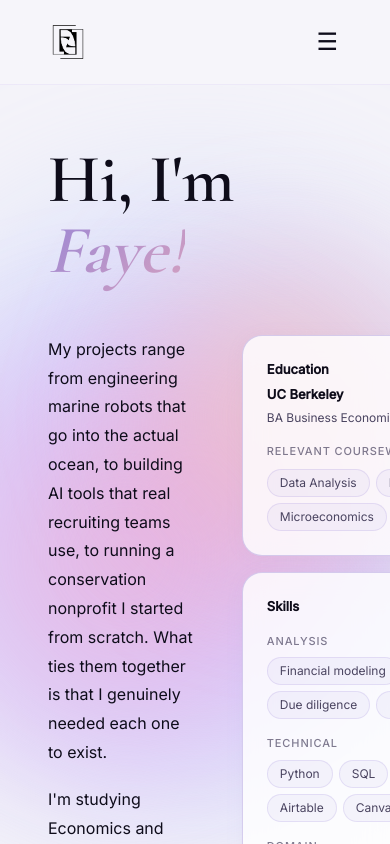
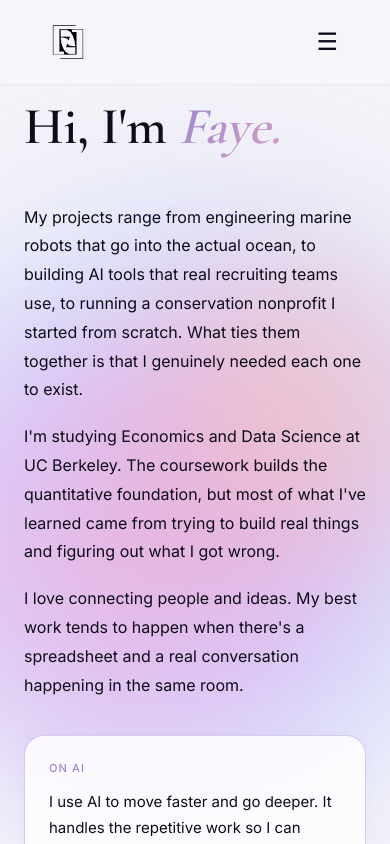
Before and after one commit to flinlabs/new-portfolio, a Next.js app: page /about in a window 390 px wide. Shown: the top 844 px of the page. Built offline with nearby package versions, Linux system fonts and the light colour scheme.

Commit message:
add mobile responsive layout for about page

```diff
--- a/app/about/page.tsx
+++ b/app/about/page.tsx
@@ -26,19 +26,19 @@ const card: React.CSSProperties = {
 
 export default function About() {
 	return (
-		<main style={{ maxWidth: "1000px", margin: "0 auto", padding: "144px 48px 120px" }}>
+		<main className="mobile-pad" style={{ maxWidth: "1000px", margin: "0 auto", padding: "144px 48px 120px" }}>
 
-			<h1 style={{
+			<h1 className="mobile-h1" style={{
 				fontFamily: "var(--font-cormorant)",
 				fontSize: "68px",
 				fontWeight: 600,
 				lineHeight: 1.05,
 				marginBottom: "48px",
 			}}>
-				Hi, I&apos;m <em style={{ fontStyle: "italic", background: "linear-gradient(135deg,#9B87D4,#D4A0C0)", WebkitBackgroundClip: "text", WebkitTextFillColor: "transparent" }}>Faye!</em>
+				Hi, I&apos;m <em style={{ fontStyle: "italic", background: "linear-gradient(135deg,#9B87D4,#D4A0C0)", WebkitBackgroundClip: "text", WebkitTextFillColor: "transparent" }}>Faye.</em>
 			</h1>
 
-			<div style={{ display: "grid", gridTemplateColumns: "1fr 450px", gap: "48px", alignItems: "start" }}>
+			<div className="mobile-stack" style={{ display: "grid", gridTemplateColumns: "1fr 420px", gap: "48px", alignItems: "start" }}>
 
 				{/* Left — bio + On AI */}
 				<div>
```
